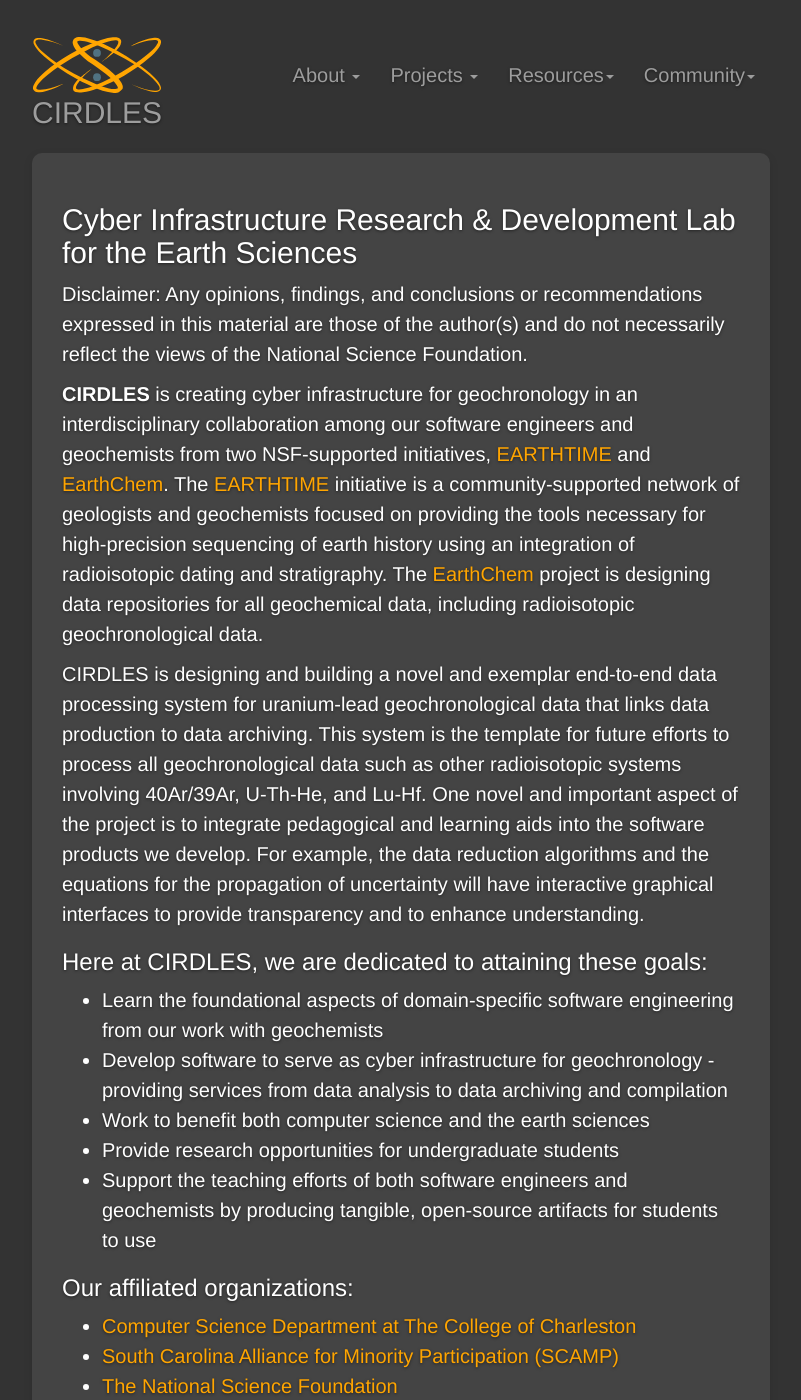
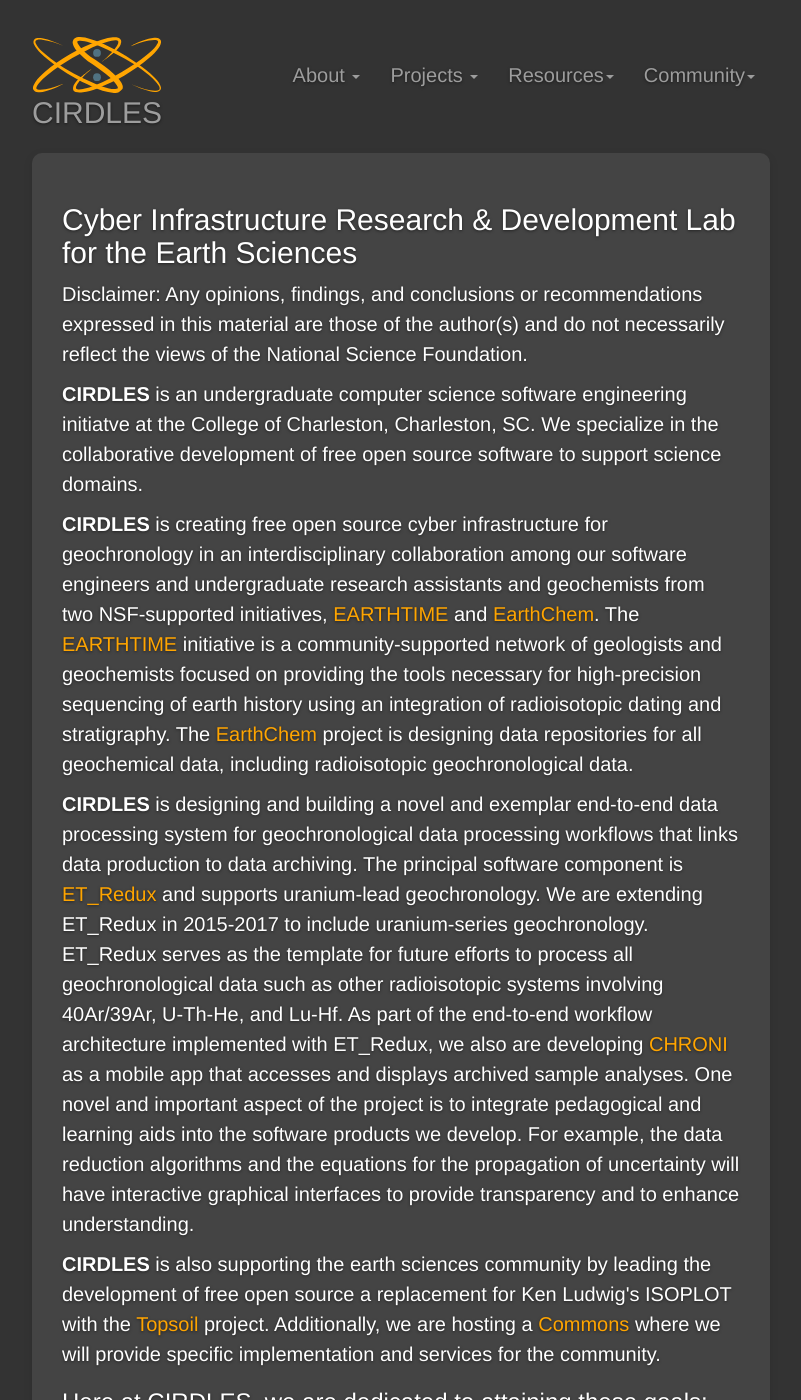
Before and after one commit to shefaliemmanuel/cirdles.github.com, a Jekyll site: the page built from index.html, in a window 1280 px wide and 1400 px high. Shown: the whole window, without its empty margins (239-1040 px from the left). Built offline with Jekyll 4.4.1, drawn with Linux system fonts in a browser that asks for light colours.

Commit message:
edits to index.html

```diff
--- a/index.html
+++ b/index.html
@@ -8,10 +8,14 @@
 
 		<p>Disclaimer: Any opinions, findings, and conclusions or recommendations expressed in this material are those of the author(s) and do not necessarily reflect the views of the National Science Foundation.</p>
 
-		<p><strong>CIRDLES</strong> is creating cyber infrastructure for geochronology in an interdisciplinary collaboration among our software engineers and geochemists from two NSF-supported initiatives, <a href="http://www.earth-time.org/">EARTHTIME</a> and <a href="http://www.earthchem.org//">EarthChem</a>. The <a href="http://www.earth-time.org/">EARTHTIME</a> initiative is a community-supported network of geologists and geochemists focused on providing the tools necessary for high-precision sequencing of earth history using an integration of radioisotopic dating and stratigraphy. The <a href="http://www.earthchem.org//">EarthChem</a> project is designing data repositories for all geochemical data, including radioisotopic geochronological data.</p>
+		<p><strong>CIRDLES</strong> is an undergraduate computer science software engineering initiatve at the College of Charleston, Charleston, SC.  We specialize in the collaborative development of free open source software to support science domains.</p>
+
+		<p><strong>CIRDLES</strong> is creating free open source cyber infrastructure for geochronology in an interdisciplinary collaboration among our software engineers and undergraduate research assistants and geochemists from two NSF-supported initiatives, <a href="http://www.earth-time.org/">EARTHTIME</a> and <a href="http://www.earthchem.org//">EarthChem</a>. The <a href="http://www.earth-time.org/">EARTHTIME</a> initiative is a community-supported network of geologists and geochemists focused on providing the tools necessary for high-precision sequencing of earth history using an integration of radioisotopic dating and stratigraphy. The <a href="http://www.earthchem.org//">EarthChem</a> project is designing data repositories for all geochemical data, including radioisotopic geochronological data.</p>
 
 
-		<p>CIRDLES is designing and building a novel and exemplar end-to-end data processing system for uranium-lead geochronological data that links data production to data archiving. This system is the template for future efforts to process all geochronological data such as other radioisotopic systems involving 40Ar/39Ar, U-Th-He, and Lu-Hf. One novel and important aspect of the project is to integrate pedagogical and learning aids into the software products we develop. For example, the data reduction algorithms and the equations for the propagation of uncertainty will have interactive graphical interfaces to provide transparency and to enhance understanding.<p>
+		<p><strong>CIRDLES</strong> is designing and building a novel and exemplar end-to-end data processing system for geochronological data processing workflows that links data production to data archiving. The principal software component is <a href="http://cirdles.github.io/projects/et_redux/">ET_Redux</a> and supports uranium-lead geochronology.  We are extending ET_Redux in 2015-2017 to include uranium-series geochronology.  ET_Redux serves as the template for future efforts to process all geochronological data such as other radioisotopic systems involving 40Ar/39Ar, U-Th-He, and Lu-Hf. As part of the end-to-end workflow architecture implemented with ET_Redux, we also are developing <a href="http://cirdles.github.io/projects/chroni/">CHRONI</a> as a mobile app that accesses and displays archived sample analyses.  One novel and important aspect of the project is to integrate pedagogical and learning aids into the software products we develop. For example, the data reduction algorithms and the equations for the propagation of uncertainty will have interactive graphical interfaces to provide transparency and to enhance understanding.<p>
+
+	<p><strong>CIRDLES</strong> is also supporting the earth sciences community by leading the development of free open source a replacement for Ken Ludwig's ISOPLOT with the <a href="http://cirdles.github.io/projects/topsoil/">Topsoil</a> project.  Additionally, we are hosting a <a href="http://cirdles.github.io/projects/commons/">Commons</a> where we will provide specific implementation and services for the community.</p>
 
 		<h3>Here at CIRDLES, we are dedicated to attaining these goals:</h3>
 		<ul>
```
